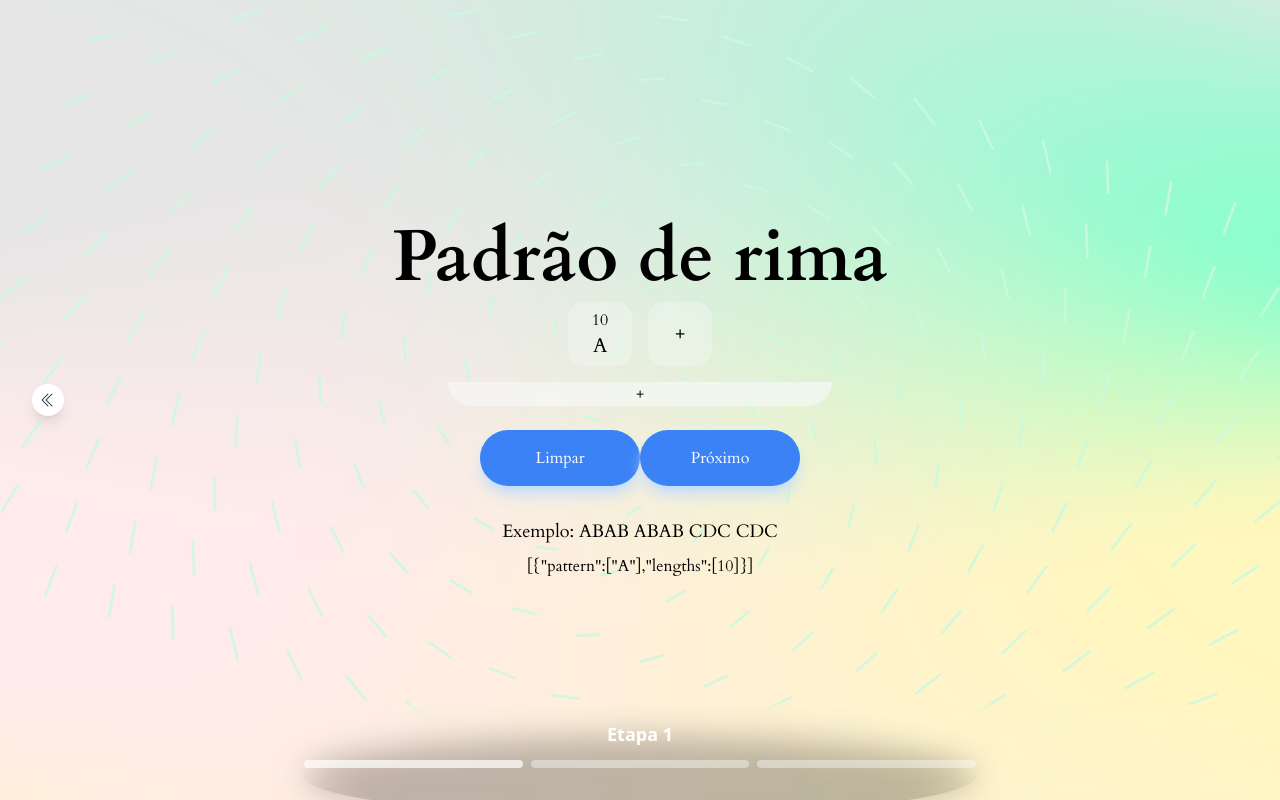
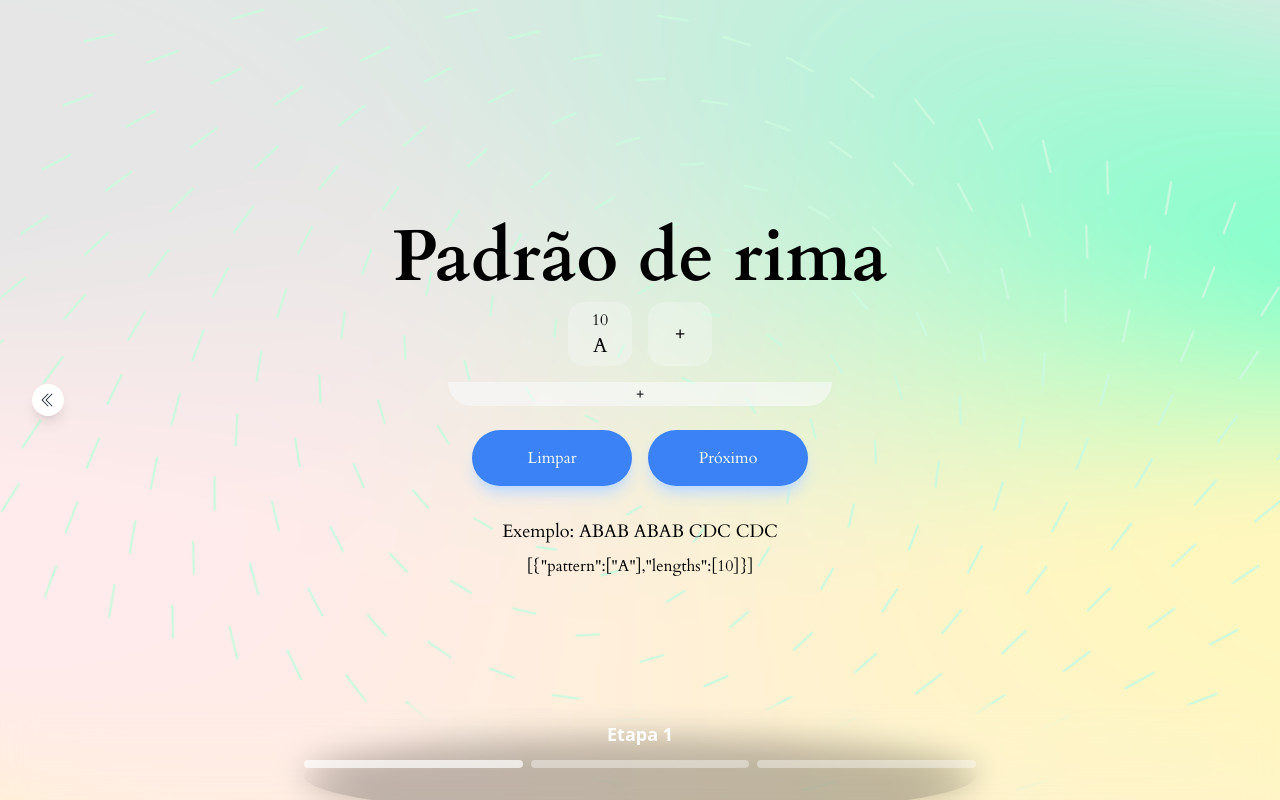
Before and after one commit to lasicuefs/propoe2-ui, an Angular app: page /new/rhythm in a window 1280 px wide. Built offline with nearby package versions, Linux system fonts and the light colour scheme.

Commit message:
add gap between buttons

```diff
--- a/src/app/pages/new-poem/step-1/step-1.component.html
+++ b/src/app/pages/new-poem/step-1/step-1.component.html
@@ -10,7 +10,7 @@
         <button id="add-stanza" title="Nova Estrofe" (click)="add()">+</button>
     </section>
 
-    <section>
+    <section class="flex gap-4">
         <a (click)="clear($event)">
             <button class="action-btn">Limpar</button>
         </a>
```
